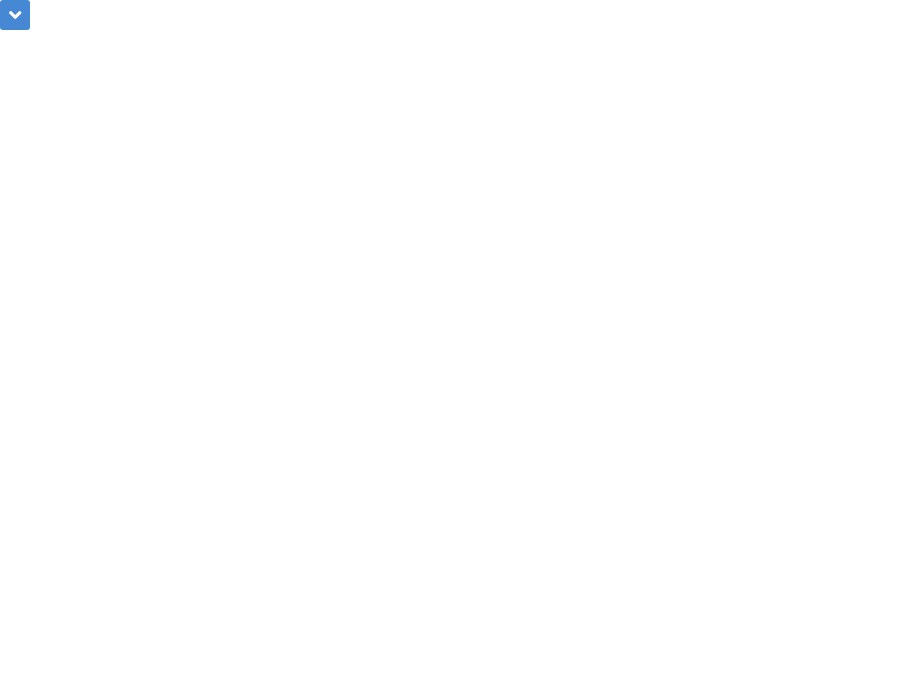
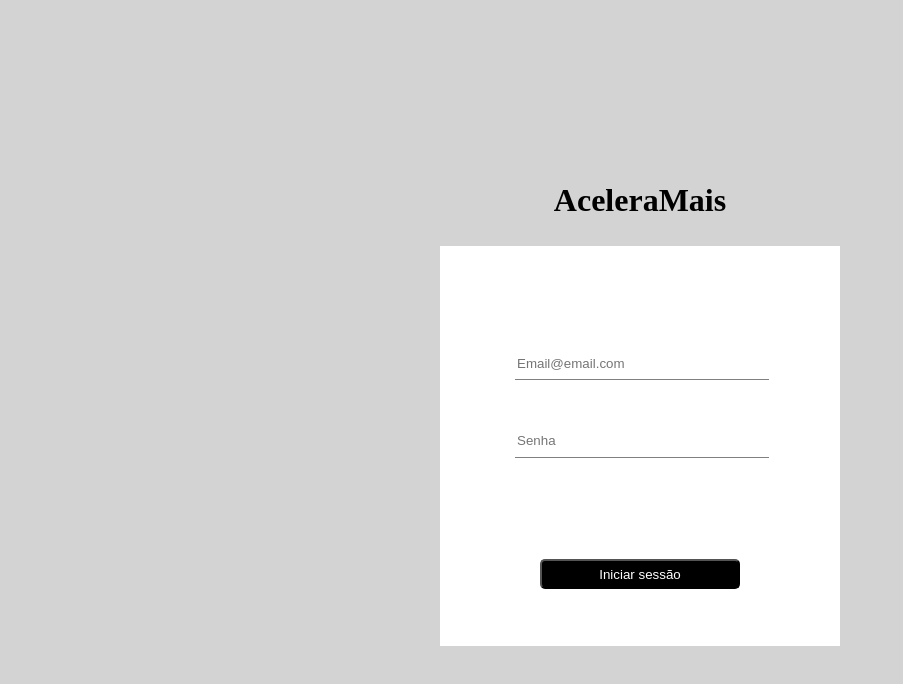
Before and after one commit to aceleradora-TW/acelera-mais-front, a React (Create React App) app: page / in a window 1280 px wide. Shown: the top 684 px of the page, without its empty margins (0-903 px from the left). Built offline with nearby package versions, Linux system fonts and the light colour scheme.

Commit message:
feat(components): implementa refatoração do card e inclui novas funcionalidades
@leonardogomesp @biancasalino

```diff
--- a/src/App.js
+++ b/src/App.js
@@ -1,10 +1,8 @@
-// import Routes from './routes'
-import { ToggleRow } from './components/togglerow'
+import Routes from './routes'
 
 const App = () => {
   return (
-    <ToggleRow item={'aaaaaaaaaaaaaaaaaaaaaaaaaaaaaaaaaaaaaaaaaaaaaaaaaaaaaaaaaaaaaaaaaaaaaaaaaaaaaaaaaaaaaaaaaaaaaaaaaaaaaaaaaaaaaaaaaaaaaaaaaaaaaaaaaaaaaaaaaaaaaaaaaaaaaaaasdsdadasdadadsadsaasdasdass'} />
-    // <Routes />
+  <Routes />
   )
 }
 
--- a/src/components/togglerow/index.js
+++ b/src/components/togglerow/index.js
@@ -1,33 +1,33 @@
-import React, { useState } from 'react'
-import Icon from '../icon'
+import { Status } from '../status'
 import './style.css'
-import { faAngleUp } from '@fortawesome/free-solid-svg-icons'
+
+const getStatus = ({ status }) => {
+  if (status === 'status-preparing' || status === 'status-closed') return true
+  return false
+}
+
+const hasFeedback = ({ status }) => {
+  if (status === 'status-preparing' || status === 'status-opened') return true
+  return false
+}
 
 export const ToggleRow = ({ item }) => {
-  if (item.length > 150) {
-    console.log('olá')
-  }
-  const [checked, setChecked] = useState(false)
-
-  const aberto = checked ? 'toggleRow' : 'toggleRow toggleRowChecked'
-
-  const fechado = checked ? 'toggleRows' : 'toggleRows toggleRowCheckeds'
-
+  const { evaluation: { feedback } } = item
+  const status = getStatus(item)
   return (
-    <table>
-      <tbody>
-        <tr>
-          <td id='botao' className={aberto} onClick={() => setChecked(!checked)}>
-            <Icon icon={faAngleUp} />
-          </td>
-        </tr>
-        <tr>
-          <td className={fechado}>
-            Feedback:
-            <p>{item}</p>
-          </td>
-        </tr>
-      </tbody>
-    </table>
+    <>
+    <tr className= 'toggle-row-container'>
+      <td>{item.name}</td>
+      <td>{item.type}</td>
+      <td colSpan='2'>
+        {item.status !== 'status-opened' ? < Status status={item.status} /> : null}
+        <button disabled={status}>Avaliar</button>
+      </td>
+      <td>{
+        <button className='table-row-btn' disabled={hasFeedback(item)}>V</button>
+        }</td>
+    </tr>
+    {status ? <tr><td colSpan='5'>{feedback}</td></tr> : null}
+    </>
   )
 }
```
Also changed, not shown: 1 other file (tests, documents, lock files or other folders).
